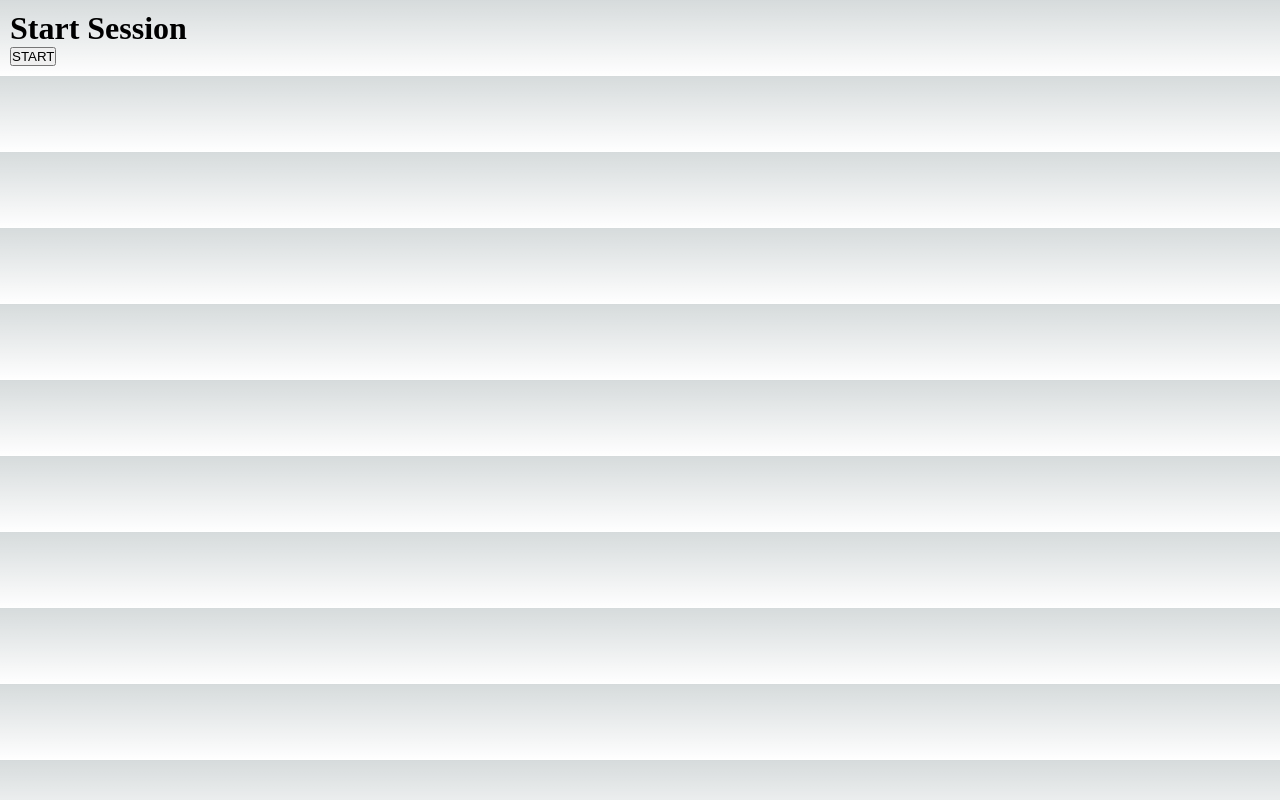
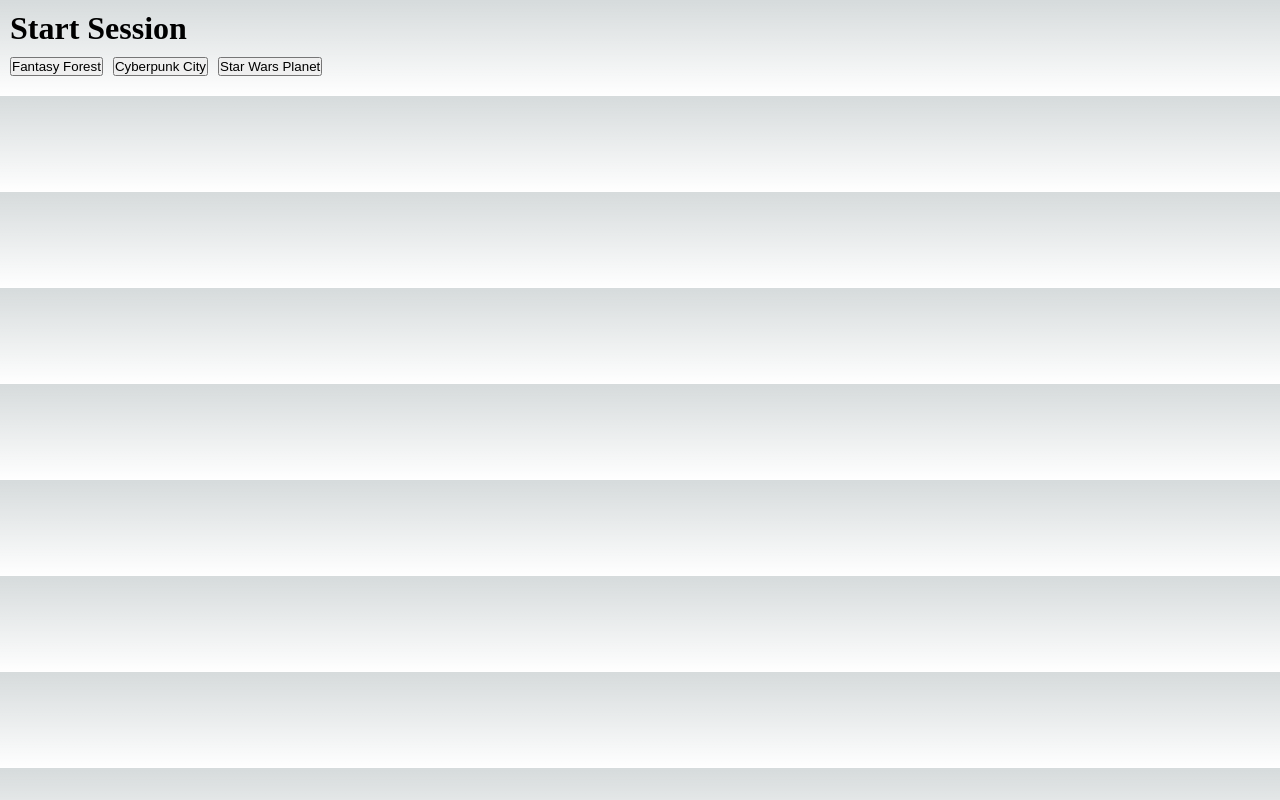
Before and after one commit to brettgrigsby/gptdnd, a Next.js app: page / in a window 1280 px wide. Built offline with nearby package versions, Linux system fonts and the light colour scheme.

Commit message:
fix file structure

```diff
--- a/pages/index.tsx
+++ b/pages/index.tsx
@@ -1,5 +1,5 @@
 import { useState } from "react"
-import { LoadingSpinner } from "./components/loading-spinner"
+import { LoadingSpinner } from "../components/loading-spinner"
 
 export default function StartSession() {
   const [started, setStarted] = useState<boolean>(false)
@@ -7,7 +7,7 @@ export default function StartSession() {
   const [input, setInput] = useState<string>("")
   const [loading, setLoading] = useState<boolean>(false)
 
-  const handleStart = async () => {
+  const handleStart = async (location: string) => {
     setStarted(true)
     setLoading(true)
     const resp = await fetch("/api/start-session", {
@@ -16,7 +16,7 @@ export default function StartSession() {
         "Content-Type": "application/json",
       },
       body: JSON.stringify({
-        location: "cyberpunk city street",
+        location,
       }),
     }).then((r) => r.json())
     if (resp.text) {
@@ -71,7 +71,23 @@ export default function StartSession() {
       ) : (
         <>
           <h1>Start Session</h1>
-          <button onClick={handleStart}>START</button>
+          <div style={{ display: "flex", padding: "10px 0px" }}>
+            <button
+              style={{ marginRight: 10 }}
+              onClick={() => handleStart("fantasy forest")}
+            >
+              Fantasy Forest
+            </button>
+            <button
+              style={{ marginRight: 10 }}
+              onClick={() => handleStart("cyberpunk city street")}
+            >
+              Cyberpunk City
+            </button>
+            <button onClick={() => handleStart("star wars planet")}>
+              Star Wars Planet
+            </button>
+          </div>
         </>
       )}
     </div>
```
Also changed, not shown: components/loading-spinner.tsx (renamed from pages/components/loading-spinner.tsx).
